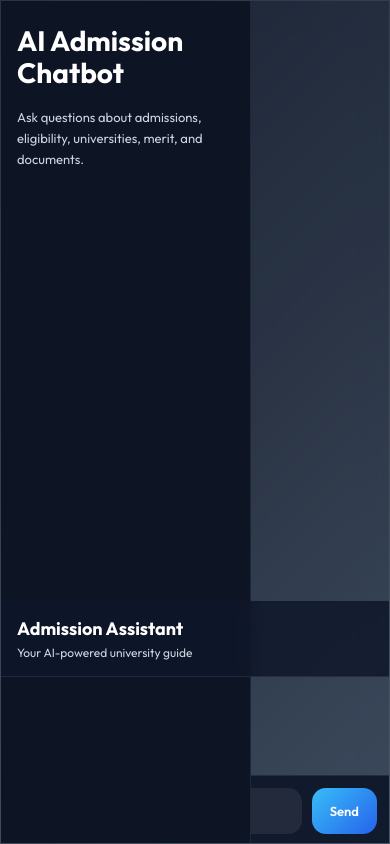
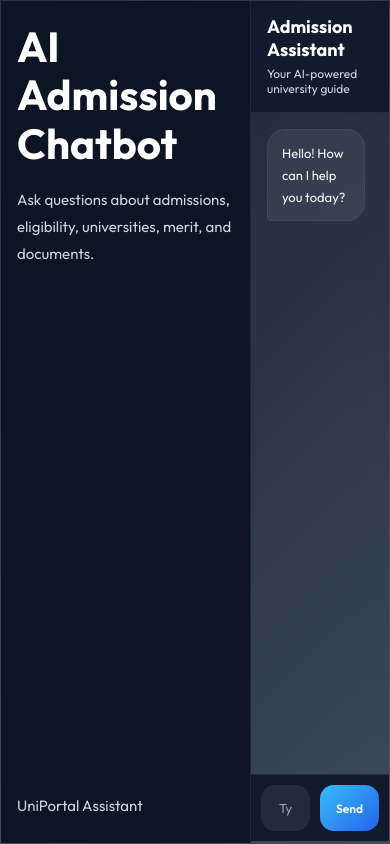
Before and after one commit to hislam1078/University-admission-support-system, a React (Create React App) app: page /chatbot in a window 390 px wide. Built offline with nearby package versions, Linux system fonts and the light colour scheme; sample sign-in values are in the browser's storage.

Commit message:
Improve chatbot mobile responsiveness

```diff
--- a/src/pages/Chatbot.css
+++ b/src/pages/Chatbot.css
@@ -24,6 +24,8 @@ body,
   );
 
   color:white;
+
+  overflow-x:hidden;
 }
 
 /* ================= MAIN CONTAINER ================= */
@@ -34,13 +36,13 @@ body,
 
   min-height:100vh;
 
-  padding:20px;
-
   display:flex;
 
   justify-content:center;
 
   align-items:center;
+
+  padding:20px;
 }
 
 /* ================= CHATBOT ================= */
@@ -53,9 +55,7 @@ body,
 
   height:92vh;
 
-  display:grid;
-
-  grid-template-columns:320px 1fr;
+  display:flex;
 
   background:
   rgba(255,255,255,0.05);
@@ -76,6 +76,8 @@ body,
 /* ================= SIDEBAR ================= */
 
 .sidebar{
+
+  width:320px;
 
   background:
   linear-gradient(
@@ -132,6 +134,8 @@ body,
 /* ================= CHAT SECTION ================= */
 
 .chat-section{
+
+  flex:1;
 
   display:flex;
 
@@ -369,38 +373,6 @@ body,
 
 @media(max-width:950px){
 
-  .chatbot{
-
-    grid-template-columns:1fr;
-
-    height:95vh;
-  }
-
-  .sidebar{
-
-    padding:25px 22px;
-
-    border-right:none;
-
-    border-bottom:
-    1px solid rgba(255,255,255,0.06);
-  }
-
-  .sidebar h1{
-
-    font-size:34px;
-  }
-
-  .sidebar-footer{
-
-    display:none;
-  }
-}
-
-/* ================= MOBILE ================= */
-
-@media(max-width:768px){
-
   .chatbot-container{
 
     padding:0;
@@ -408,31 +380,103 @@ body,
 
   .chatbot{
 
+    width:100%;
+
     height:100vh;
+
+    max-width:100%;
 
     border-radius:0;
   }
 
-  /* ===== SIDEBAR ===== */
+  /* HIDE SIDEBAR */
 
   .sidebar{
 
-    padding:18px 16px;
+    display:none;
   }
 
-  .sidebar h1{
+  /* FULL WIDTH CHAT */
 
-    font-size:28px;
+  .chat-section{
+
+    width:100%;
+
+    height:100%;
+
+    display:flex;
+
+    flex-direction:column;
   }
 
-  .sidebar p{
+  .chat-header{
+
+    width:100%;
+
+    padding:18px;
+  }
+
+  .chat-header h2{
+
+    font-size:20px;
+  }
+
+  .chat-header p{
 
     font-size:13px;
-
-    line-height:1.6;
   }
 
-  /* ===== HEADER ===== */
+  .chat-area{
+
+    flex:1;
+
+    width:100%;
+
+    padding:18px;
+
+    overflow-y:auto;
+  }
+
+  .message-bubble{
+
+    max-width:90%;
+  }
+
+  .input-area{
+
+    width:100%;
+
+    padding:12px;
+
+    display:flex;
+
+    align-items:center;
+
+    gap:10px;
+  }
+
+  .input-area input{
+
+    flex:1;
+
+    height:48px;
+
+    font-size:14px;
+  }
+
+  .input-area button{
+
+    height:48px;
+
+    padding:0 18px;
+
+    font-size:13px;
+  }
+}
+
+/* ================= MOBILE ================= */
+
+@media(max-width:600px){
 
   .chat-header{
 
@@ -449,29 +493,25 @@ body,
     font-size:12px;
   }
 
-  /* ===== CHAT ===== */
-
   .chat-area{
 
     padding:16px;
+
+    gap:16px;
   }
 
   .message-bubble{
 
-    max-width:88%;
+    max-width:92%;
 
     font-size:13px;
 
     padding:12px 14px;
   }
 
-  /* ===== INPUT ===== */
-
   .input-area{
 
-    padding:12px;
-
-    gap:10px;
+    padding:10px;
   }
 
   .input-area input{
@@ -485,8 +525,8 @@ body,
 
     height:46px;
 
-    padding:0 18px;
+    padding:0 16px;
 
-    font-size:13px;
+    font-size:12px;
   }
 }
```
